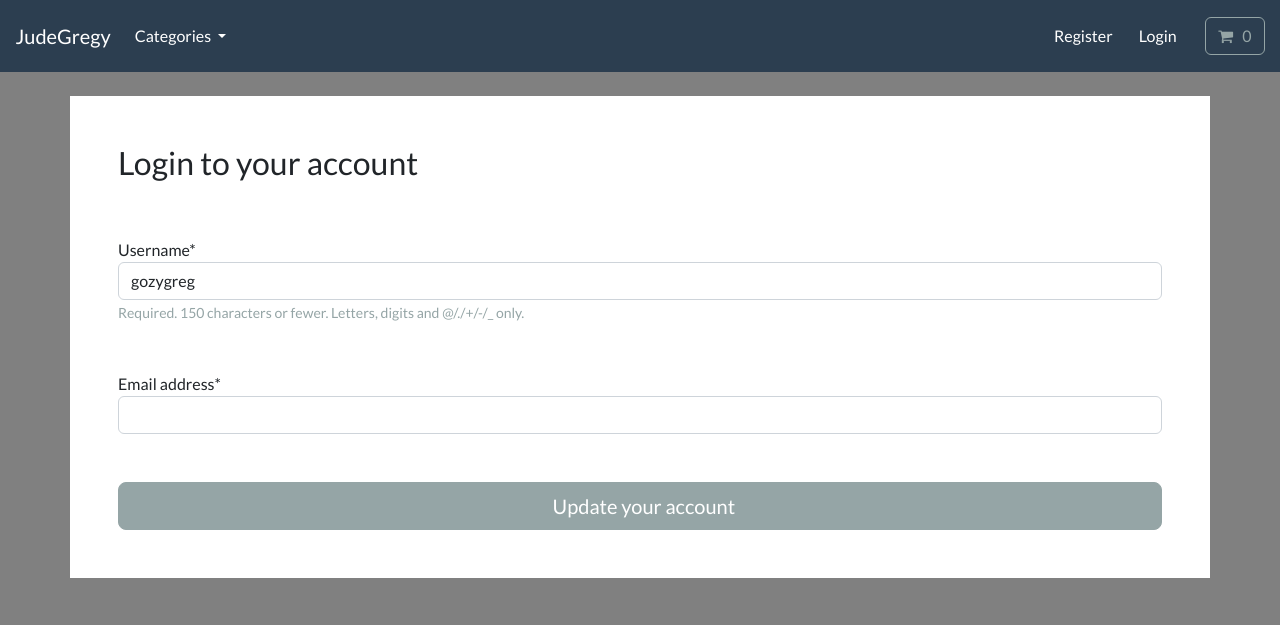
After one commit to gozygreg/buisness, a Django app: page /account/profile-management in a window 1280 px wide. The commit adds this page. Shown: the top 625 px of the page. Run offline with Django 3.2, Linux system fonts and the light colour scheme; a user stored in the database is signed in; data comes from the database, SQL or seed files in the repository; both versions use the stored data as it was after the commit; some libraries are stand-ins or nearby versions.

Commit message:
Profile management to update username and email

```diff
--- a/ecommerse/account/forms.py
+++ b/ecommerse/account/forms.py
@@ -31,3 +31,19 @@ class CreateUserForm(UserCreationForm):
 class LoginForm(AuthenticationForm):
     username = forms.CharField(widget=TextInput())
     password = forms.CharField(widget=PasswordInput())
+
+
+# Update form
+class UpdateUserForm(forms.ModelForm):
+    password = None
+
+    def __init__(self, *args, **kwargs):
+        super(UpdateUserForm, self).__init__(*args, **kwargs)
+
+        # Mark email as required
+        self.fields['email'].required = True
+
+    class Meta:
+        model = User
+        fields = ['username', 'email']
+        exclude = ['password1', 'password2']
--- a/ecommerse/account/templates/account/dashboard.html
+++ b/ecommerse/account/templates/account/dashboard.html
@@ -33,11 +33,11 @@
     <div class="container bg-white shadow-md p-5 form-layout">
         <h4> Manage your account</h4>
         <hr>
-        <a class="btn btn-primary navbar-btn text-white" type="button" href="{% url 'user-logout' %}"> Profile
+        <a class="btn btn-primary navbar-btn text-white" type="button" href="{% url 'profile-management' %}"> Profile
             management
         </a>
         <br><br>
-        <a class="btn btn-danger navbar-btn text-white" type="button" href="{% url 'user-logout' %}"> Logout </a>
+        <a class="btn btn-danger navbar-btn text-white" type="button" href="{% url 'delete-account' %}"> Logout </a>
     </div>
 
     <br>
--- /dev/null
+++ b/ecommerse/account/templates/account/delete-account.html
@@ -0,0 +1 @@
+<h1>Delete account</h1>
--- /dev/null
+++ b/ecommerse/account/templates/account/profile-management.html
@@ -0,0 +1,35 @@
+{% include "store/base.html" %}
+
+{% load static %}
+
+{% load crispy_forms_tags %}
+
+{% block content %}
+
+<style>
+    body {
+        background-color: grey;
+    }
+</style>
+
+<body>
+    <br>
+    <div class="container bg-white shadow-md p-5 form-layout">
+        <h3>Login to your account</h3>
+
+        <br>
+        <br>
+        <form method="POST" autocomplete="off">
+            {% csrf_token %}
+            {{ user_form.username|as_crispy_field }}
+            <br><br>
+            {{ user_form.email|as_crispy_field }}
+            <br><br>
+            <button type="submit" class="btn btn-secondary btn-lg w-100 btn-block p-2"> &nbsp; Update your
+                account</button>
+        </form>
+    </div>
+</body>
+
+<br><br>
+{% endblock %}
--- a/ecommerse/account/views.py
+++ b/ecommerse/account/views.py
@@ -1,5 +1,5 @@
 from django.shortcuts import redirect, render
-from .forms import CreateUserForm, LoginForm
+from .forms import CreateUserForm, LoginForm, UpdateUserForm
 from django.contrib.auth.models import User
 # from django.contrib.sites.shortcuts import get_current_site
 # from .token import user_tokenizer_generate
@@ -103,7 +103,16 @@ def dashboard(request):
 
 @login_required(login_url='my-login')
 def profile_management(request):
-    return render(request, 'account/profile-management.html')
+    # Updating our user's username and email
+    if request.method == 'POST':
+        user_form = UpdateUserForm(request.POST, instance=request.user)
+        if user_form.is_valid():
+            user_form.save()
+            return redirect('dashboard')
+    user_form = UpdateUserForm(instance=request.user)
+    context = {'user_form': user_form}
+    return render(request, 'account/profile-management.html', context=context)
+
 
 
 @login_required(login_url='my-login')
```
Also changed, not shown: ecommerse/db.sqlite3.
